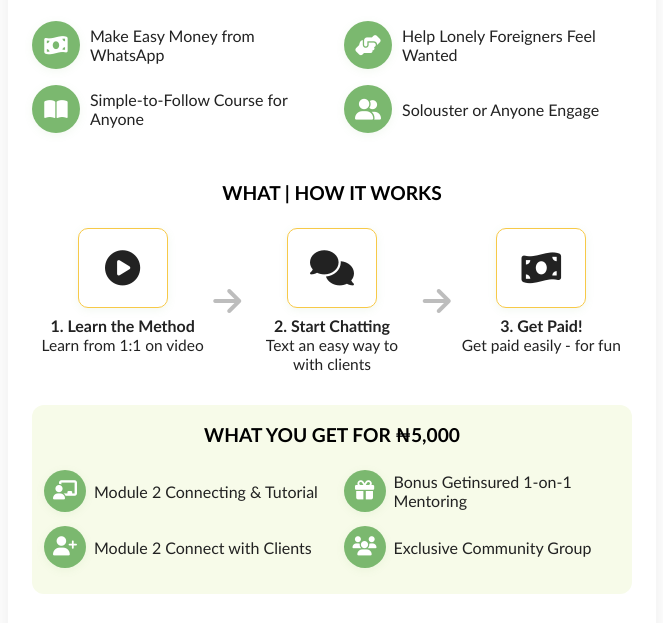
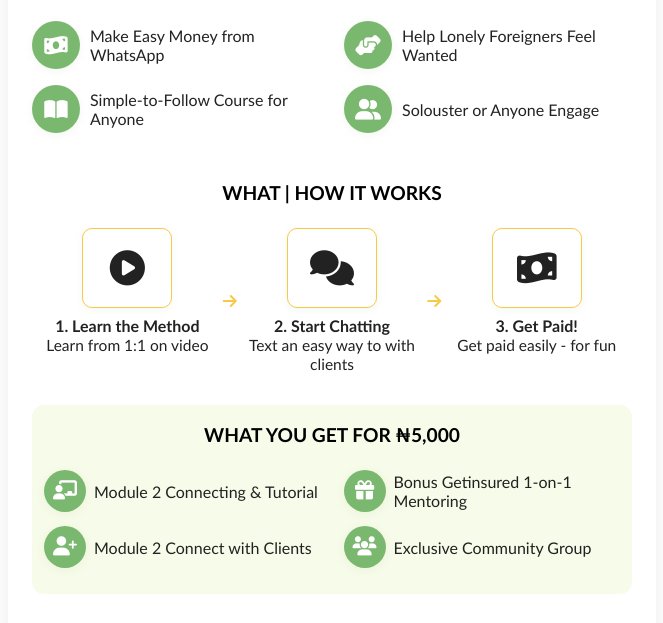
Before and after one commit to Brain-burster/chattingwithlonelyforeigners, a plain HTML site: page index.html in a window 1280 px wide. Shown: the part 158-781 px from the top of the page, without its empty margins (308-971 px from the left). Drawn offline with Linux system fonts and the light colour scheme.

Commit message:
🎨 Update .how-arrow color to a brighter shade

```diff
--- a/style.css
+++ b/style.css
@@ -68,8 +68,8 @@ h2 {
   color: #222;
 }
 .how-arrow {
-  font-size: 2em;
-  color: #bdbdbd;
+  /* font-size: 2em; */
+  color: #f7c948;
   align-self: center;
 }
 .get-section {
```
